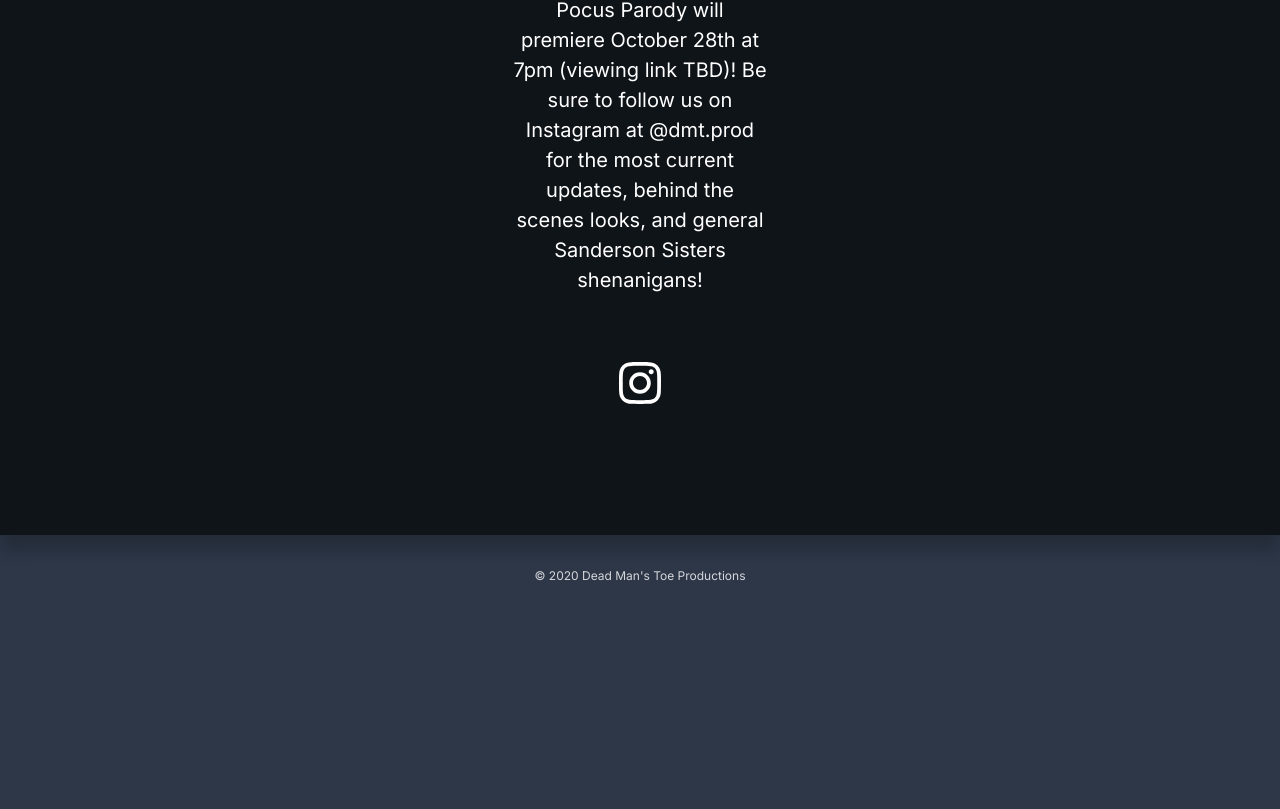
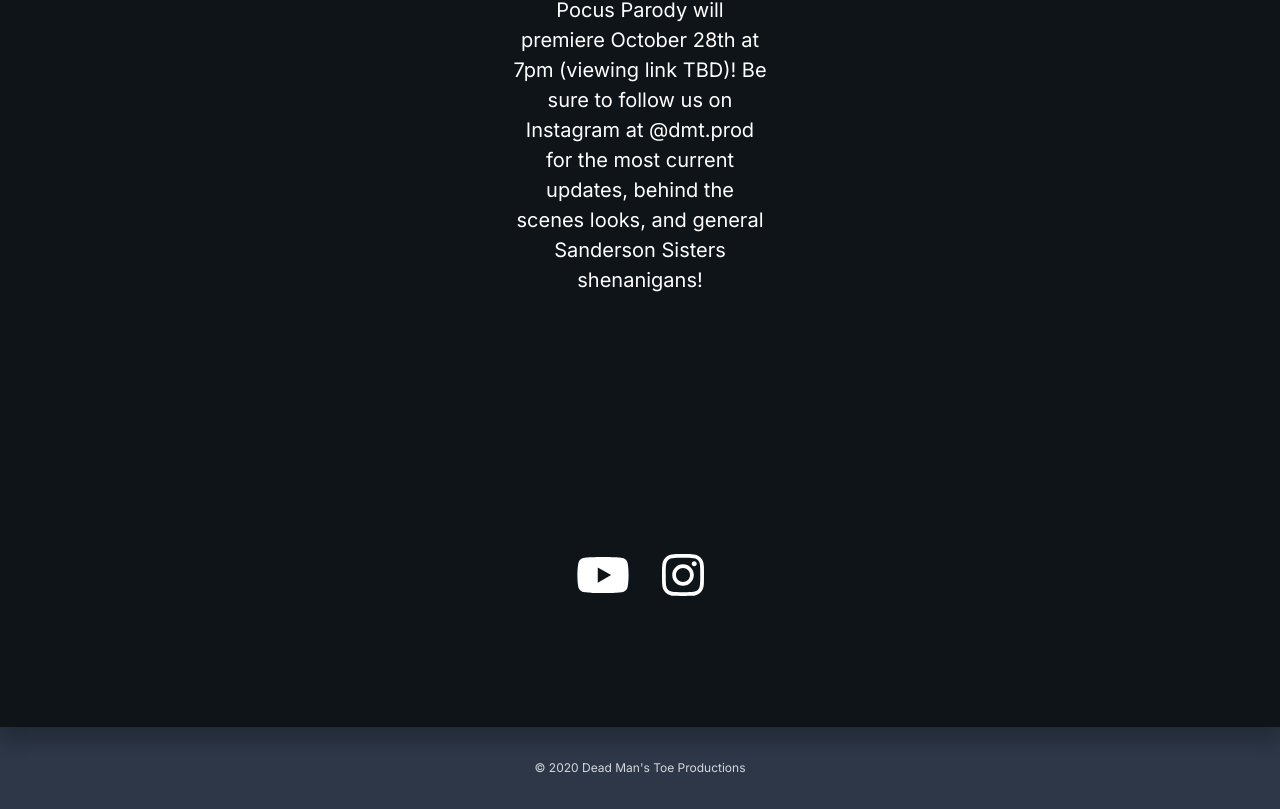
Before and after one commit to Lady-Aria/www-dmtp-nextjs, a Next.js app: page / in a window 1280 px wide. Shown: the part 976-1785 px from the top of the page. Before the commit the page ends 1593 px from the top, so only its background shows below. Built offline with nearby package versions, Linux system fonts and the light colour scheme.

Commit message:
Bug fixes and updates.

```diff
--- /dev/null
+++ b/src/components/sociallinks.tsx
@@ -0,0 +1,37 @@
+import { FontAwesomeIcon } from "@fortawesome/react-fontawesome"
+import React from "react"
+import useSiteMetadata from "../hooks/sitemetadata"
+import Container from "./container"
+import ExtLink from "./extlink"
+import Row from "./row"
+
+const SocialLinks = () => {
+  const { siteTitle, social } = useSiteMetadata()
+
+  return (
+    <Container className="py-32">
+      <Row isCentered={true} className="text-white">
+        <div className="mx-4">
+          <ExtLink
+            href={`https://www.youtube.com/channel/UCDPLBbiILB21j0ckS5-iAuQ`}
+          >
+            <FontAwesomeIcon
+              icon={["fab", "youtube"]}
+              className="text-white text-5xl"
+            />
+          </ExtLink>
+        </div>
+        <div className="mx-4">
+          <ExtLink href={`https://www.instagram.com/${social.instagram}`}>
+            <FontAwesomeIcon
+              icon={["fab", "instagram"]}
+              className="text-white text-5xl"
+            />
+          </ExtLink>
+        </div>
+      </Row>
+    </Container>
+  )
+}
+
+export default SocialLinks
--- a/src/pages/about.tsx
+++ b/src/pages/about.tsx
@@ -7,6 +7,7 @@ import SmallContainer from "../components/smallcontainer"
 import Container from "../components/container"
 import ExtLink from "../components/extlink"
 import { FontAwesomeIcon } from "@fortawesome/react-fontawesome"
+import SocialLinks from "../components/sociallinks"
 
 const About: React.FC = () => {
   const { siteTitle, social } = useSiteMetadata()
@@ -53,16 +54,7 @@ const About: React.FC = () => {
         </p>
       </SmallContainer>
 
-      <Container className="text-center text-white py-32">
-        <div>
-          <ExtLink href={`https://www.instagram.com/${social.instagram}`}>
-            <FontAwesomeIcon
-              icon={["fab", "instagram"]}
-              className="text-white text-5xl"
-            />
-          </ExtLink>
-        </div>
-      </Container>
+      <SocialLinks />
     </Layout>
   )
 }
--- a/src/pages/cast.tsx
+++ b/src/pages/cast.tsx
@@ -16,6 +16,8 @@ import amandaimg from "../assets/images/amanda.jpg"
 import laurenimg from "../assets/images/lauren.jpg"
 import chrisimg from "../assets/images/chris.jpg"
 import sierraimg from "../assets/images/sierra.jpg"
+import ashleighimg from "../assets/images/ashleigh.jpg"
+import SocialLinks from "../components/sociallinks"
 
 const Cast: React.FC = () => {
   const { siteTitle, social } = useSiteMetadata()
@@ -155,16 +157,32 @@ const Cast: React.FC = () => {
         </Row>
       </Container>
 
-      <Container className="text-center text-white py-32">
-        <div className="mt-16">
-          <ExtLink href={`https://www.instagram.com/${social.instagram}`}>
-            <FontAwesomeIcon
-              icon={["fab", "instagram"]}
-              className="text-white text-5xl"
+      <Container className="mt-8">
+        <Row wrap={true}>
+          <div className="w-full lg:w-3/12 mb-8">
+            <BWImage
+              fluid={ashleighimg}
+              alt="Ashleigh"
+              className="rounded-full"
             />
-          </ExtLink>
-        </div>
+          </div>
+          <div className="w-full lg:w-9/12 text-white-99 lg:pl-16">
+            Ashleigh Ciambriello (Set Photographer) is a photographer from
+            Orlando, Fl. She moved to NY in 2017 to pursue a career in the music
+            industry but she was never able to put the camera down. She
+            specializes in portraits and headshots but has also covered large
+            events, concerts, engagement sessions, and editorial shoots. She can
+            be contacted via instagram{" "}
+            <WhiteExtLink href="https://www.instagram.com/ashleighciambriellophotography">
+              @ashleighciambriellophotography
+            </WhiteExtLink>
+            . When she's not behind the camera or in the office, she's exploring
+            the city or hanging out at home with her cats Binx and Buddha. .
+          </div>
+        </Row>
       </Container>
+
+      <SocialLinks />
       {/* </AltView> */}
     </Layout>
   )
--- a/src/pages/index.tsx
+++ b/src/pages/index.tsx
@@ -9,6 +9,7 @@ import ExtLink from "../components/extlink"
 import { FontAwesomeIcon } from "@fortawesome/react-fontawesome"
 import Header from "../components/header"
 import title2img from "../assets/images/title2.png"
+import SocialLinks from "../components/sociallinks"
 
 const Index: React.FC = () => {
   const { siteTitle, social } = useSiteMetadata()
@@ -97,15 +98,8 @@ const Index: React.FC = () => {
             Sanderson Sisters shenanigans!
           </div>
         </div>
-        <div className="mt-16">
-          <ExtLink href={`https://www.instagram.com/${social.instagram}`}>
-            <FontAwesomeIcon
-              icon={["fab", "instagram"]}
-              className="text-white text-5xl"
-            />
-          </ExtLink>
-        </div>
       </Container>
+      <SocialLinks />
       {/* </AltView> */}
     </Layout>
   )
```
Also changed, not shown: src/assets/images/ashleigh.jpg (added).
